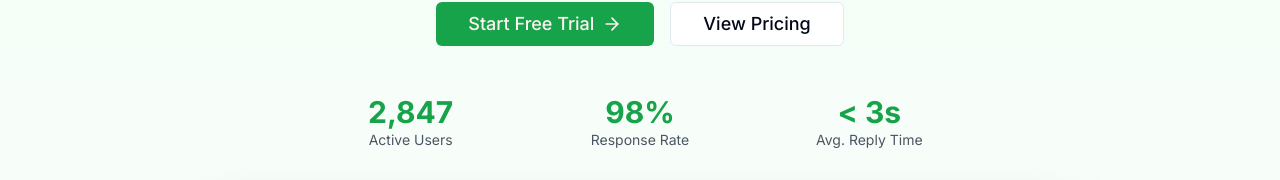
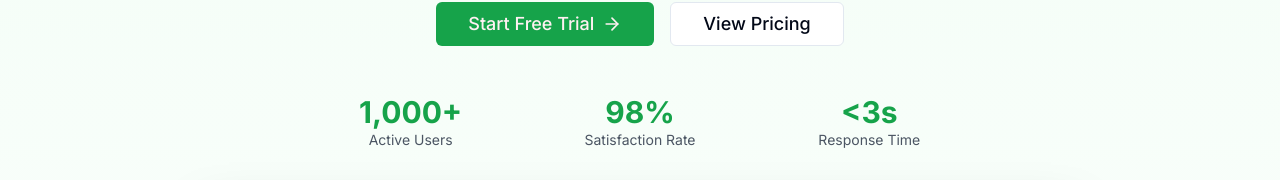
Before and after one commit to arwebcrafts/Whatsapp-AI-Support-Agent, a Next.js app: page / in a window 1280 px wide. Shown: the part 619-799 px from the top of the page. Built offline with nearby package versions, Linux system fonts and the light colour scheme.

Commit message:
fix: Update hero section user count to 1,000+ and improve consistency

```diff
--- a/app/page.tsx
+++ b/app/page.tsx
@@ -78,16 +78,16 @@ export default function Home() {
               {/* Social Proof Stats */}
               <div className="grid grid-cols-3 gap-4 max-w-2xl mx-auto mb-8">
                 <div className="text-center">
-                  <div className="text-3xl font-bold text-green-600">2,847</div>
+                  <div className="text-3xl font-bold text-green-600">1,000+</div>
                   <div className="text-sm text-gray-600">Active Users</div>
                 </div>
                 <div className="text-center">
                   <div className="text-3xl font-bold text-green-600">98%</div>
-                  <div className="text-sm text-gray-600">Response Rate</div>
+                  <div className="text-sm text-gray-600">Satisfaction Rate</div>
                 </div>
                 <div className="text-center">
-                  <div className="text-3xl font-bold text-green-600">&lt; 3s</div>
-                  <div className="text-sm text-gray-600">Avg. Reply Time</div>
+                  <div className="text-3xl font-bold text-green-600">&lt;3s</div>
+                  <div className="text-sm text-gray-600">Response Time</div>
                 </div>
               </div>
 
```
